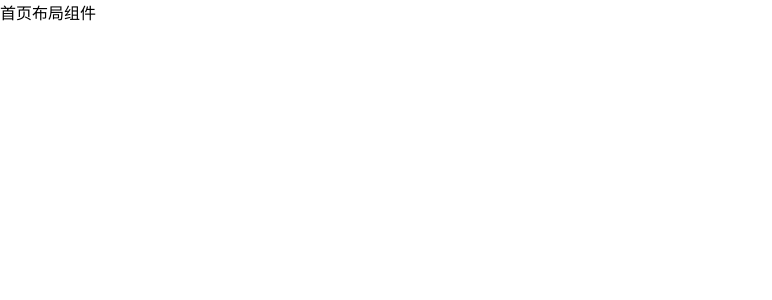
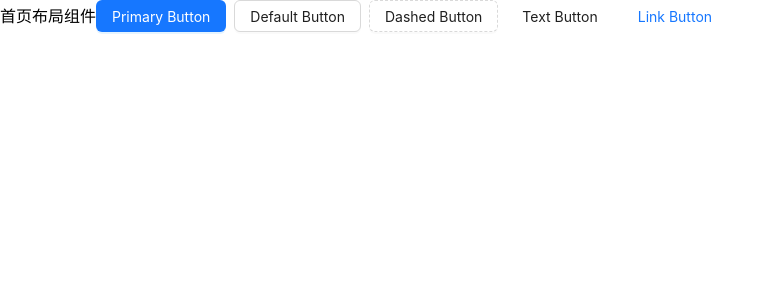
Before and after one commit to IanJosan/react-demo002, a React (Create React App) app: page /home in a window 1280 px wide. Shown: the top 300 px of the page, without its empty margins (0-772 px from the left). Built offline with nearby package versions, Linux system fonts and the light colour scheme.

Commit message:
antd组件库使用

```diff
--- a/package.json
+++ b/package.json
@@ -6,6 +6,7 @@
     "@testing-library/jest-dom": "^5.16.5",
     "@testing-library/react": "^13.4.0",
     "@testing-library/user-event": "^13.5.0",
+    "antd": "^5.0.5",
     "react": "^18.2.0",
     "react-dom": "^18.2.0",
     "react-router-dom": "^6.4.5",
--- a/src/pages/Layout/index.js
+++ b/src/pages/Layout/index.js
@@ -1,6 +1,18 @@
 import React, { Component } from 'react'
+import { Button, Space } from 'antd'
 export default class Layout extends Component {
   render() {
-    return <div>首页布局组件</div>
+    return (
+      <div>
+        首页布局组件
+        <Space wrap>
+          <Button type="primary">Primary Button</Button>
+          <Button>Default Button</Button>
+          <Button type="dashed">Dashed Button</Button>
+          <Button type="text">Text Button</Button>
+          <Button type="link">Link Button</Button>
+        </Space>
+      </div>
+    )
   }
 }
```
Also changed, not shown: 2 other files (tests, documents, lock files or other folders).
